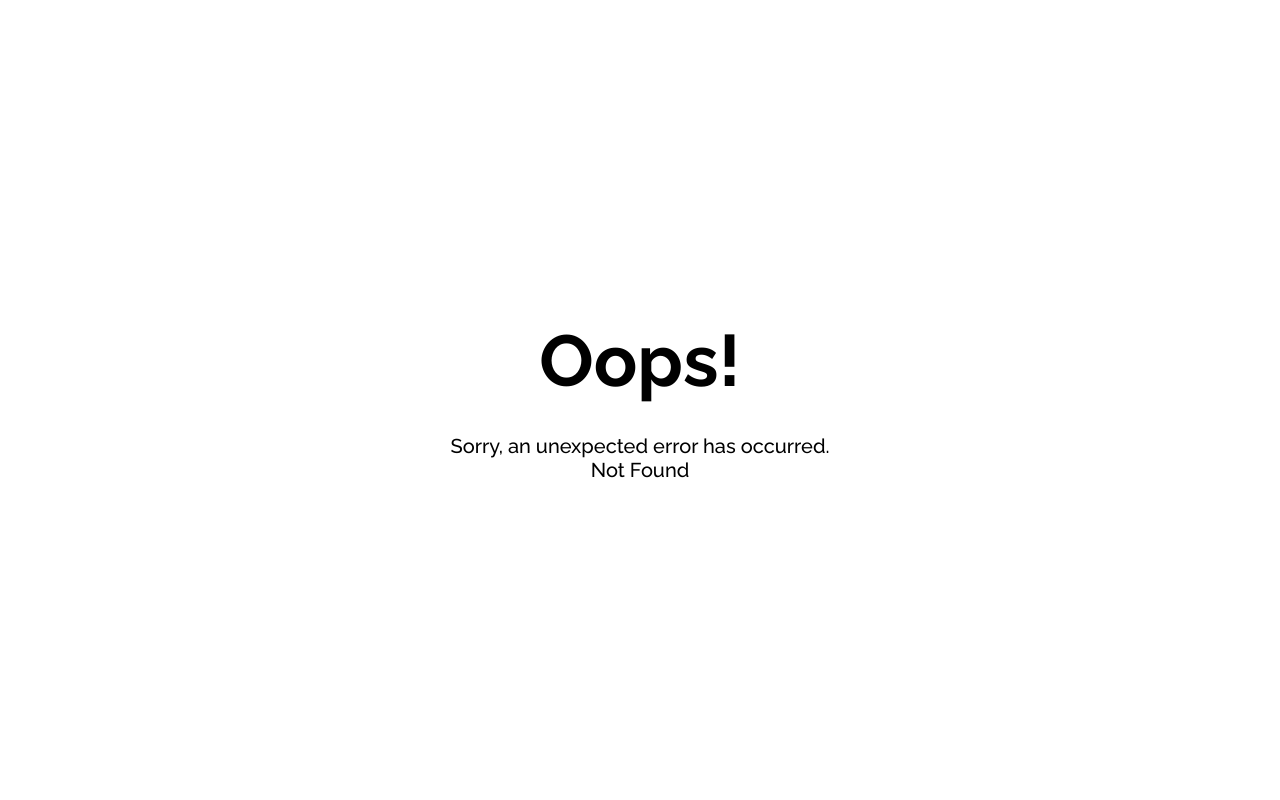
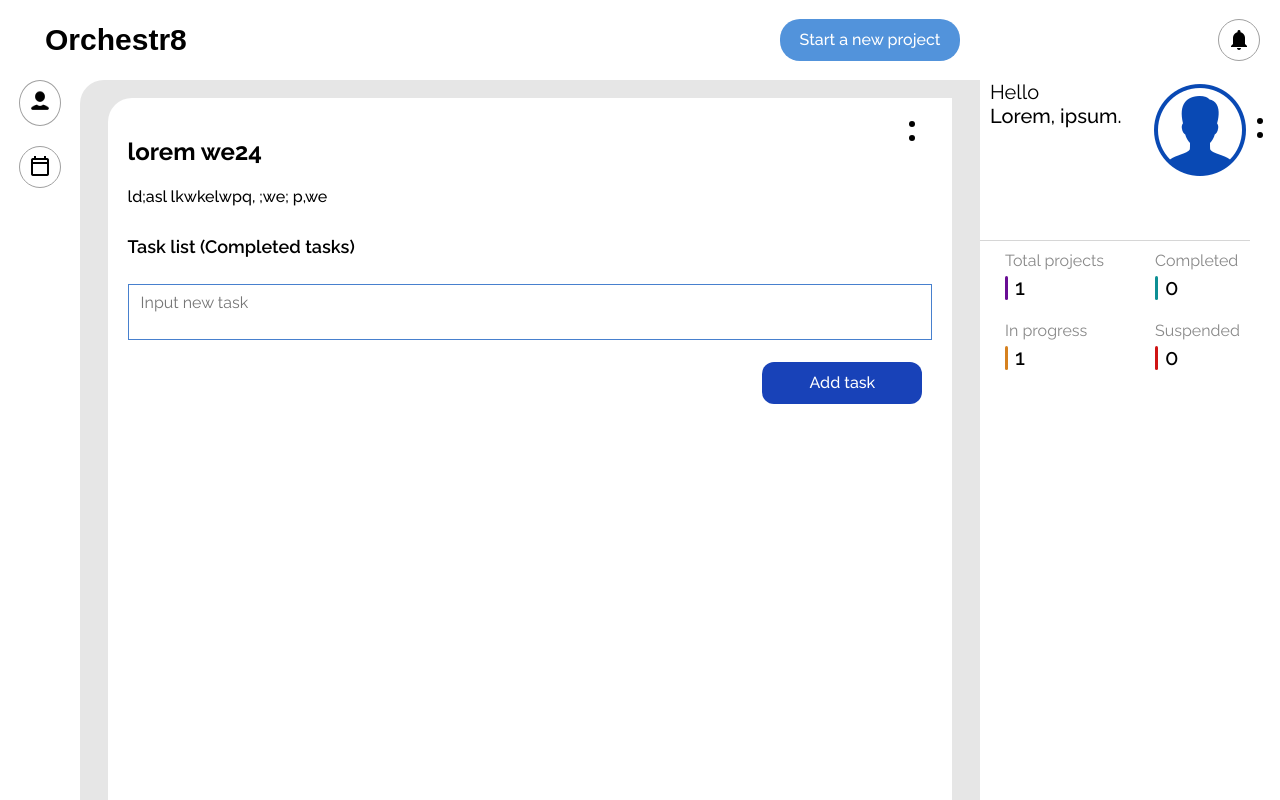
Before and after one commit to holdenn1/orchestr8-client, a React (Vite) app: page /#/profile/projects/1/add-task in a window 1280 px wide. Before the commit this address led to /#/profile/project/1/1/participants-project. Built offline with nearby package versions, Linux system fonts and the light colour scheme; sample sign-in values are in the browser's storage.

Commit message:
added a form for adding new tasks to the project

```diff
--- /dev/null
+++ b/src/components/Profile/ProfileContent/Project/AddTask/index.tsx
@@ -0,0 +1,30 @@
+import { Form, Formik } from 'formik';
+import styles from './styles.module.scss';
+import TextArea from '@/components/UI/inputs/formInputs/TextArea';
+import SubmitButton from '@/components/UI/buttons/SubmitButton';
+
+function AddTask() {
+  function handleSubmit(values: { taskText: string }, resetForm: any) {
+    console.log(values);
+    resetForm();
+  }
+  return (
+    <div className={styles.addTaskWrapper}>
+      <Formik
+        initialValues={{
+          taskText: '',
+        }}
+        onSubmit={(values, { resetForm }) => handleSubmit(values, resetForm)}
+      >
+        {() => (
+          <Form>
+            <TextArea name='taskText' placeholder='Input new task' />
+            <SubmitButton>Add task</SubmitButton>
+          </Form>
+        )}
+      </Formik>
+    </div>
+  );
+}
+
+export default AddTask;
--- /dev/null
+++ b/src/components/Profile/ProfileContent/Project/AddTask/styles.module.scss
@@ -0,0 +1,5 @@
+.addTaskWrapper {
+  text-align: right;
+
+
+}
--- a/src/components/Profile/ProfileContent/Project/CompletedTasks/index.tsx
+++ b/src/components/Profile/ProfileContent/Project/CompletedTasks/index.tsx
@@ -4,13 +4,16 @@ import styles from './../styles.module.scss';
 
 function CompletedTasks() {
   const { currentProject } = useAppSelector((state) => state.project);
+  const isCompleteTask = currentProject?.tasks.filter((task) => task.completed);
   return (
     <>
-      {currentProject?.completedTask.length ? (
+      {isCompleteTask?.length ? (
         <ul className={styles.tasksList}>
-          {currentProject?.completedTask.map(({ taskId, text }) => (
-            <TaskItem key={taskId} taskId={taskId} text={text} />
-          ))}
+          {currentProject?.tasks.map(({ taskId, text, completed }) => {
+            if (completed) {
+              return <TaskItem key={taskId} taskId={taskId} text={text} />;
+            }
+          })}
         </ul>
       ) : (
         <p className={styles.noCompletedTask}>You have no completed tasks yet</p>
--- a/src/components/Profile/ProfileContent/Project/index.tsx
+++ b/src/components/Profile/ProfileContent/Project/index.tsx
@@ -52,6 +52,16 @@ function Project() {
           })}
         >
           <ul className={styles.projectMenuList}>
+            <Link to={`/profile/projects/${projectId}/add-task`}>
+              <li
+                className={classNames(
+                  styles.projectMenuItem,
+                  styles.participantsMenuItem,
+                )}
+              >
+                Add task
+              </li>
+            </Link>
             <Link to={`/profile/projects/${projectId}/all-tasks`}>
               <li
                 className={classNames(
--- a/src/components/Profile/ProfileContent/Project/styles.module.scss
+++ b/src/components/Profile/ProfileContent/Project/styles.module.scss
@@ -82,8 +82,9 @@
       margin-bottom: 20px;
     }
     .noCompletedTask {
-      font-size: 34px;
+      font-size: 32px;
       text-align: center;
+      margin-top: 100px;
     }
     .tasksList {
       color: black;
--- a/src/store/slices/projectSlice.ts
+++ b/src/store/slices/projectSlice.ts
@@ -17,7 +17,6 @@ const initialState: InitialStateProjectSlice = {
         { taskId: 2, text: 'slkdfl,;lwe,f e;fwl, ;ewf', completed: false },
         { taskId: 3, text: 'slkdfl,;lwe,f e;fwl, ;ewf', completed: false },
       ],
-      completedTask: [],
       projectParticipants: [
         {
           participantId: 0,
@@ -35,7 +34,6 @@ const initialState: InitialStateProjectSlice = {
     title: '',
     description: '',
     tasks: [],
-    completedTask: [],
     projectParticipants: [],
   },
   completedProjects: [],
@@ -54,7 +52,6 @@ const initialState: InitialStateProjectSlice = {
         { taskId: 2, text: 'slkdfl,;lwe,f e;fwl, ;ewf', completed: false },
         { taskId: 3, text: 'slkdfl,;lwe,f e;fwl, ;ewf', completed: false },
       ],
-      completedTask: [],
       projectParticipants: [
         {
           participantId: 0,
@@ -91,7 +88,6 @@ const projectSlice = createSlice({
               task.completed = !task.completed;
             }
           });
-          pr.completedTask = pr.tasks.filter((task) => task.completed);
         }
       });
     },
--- a/src/store/slices/types/projectSliceTypes.ts
+++ b/src/store/slices/types/projectSliceTypes.ts
@@ -27,6 +27,5 @@ export type Project = {
   title: string;
   description: string;
   tasks: ProjectTask[];
-  completedTask: ProjectTask[];
   projectParticipants: Participant[];
 };
```
Also changed, not shown: src/router/index.tsx (+9 -4 lines).
